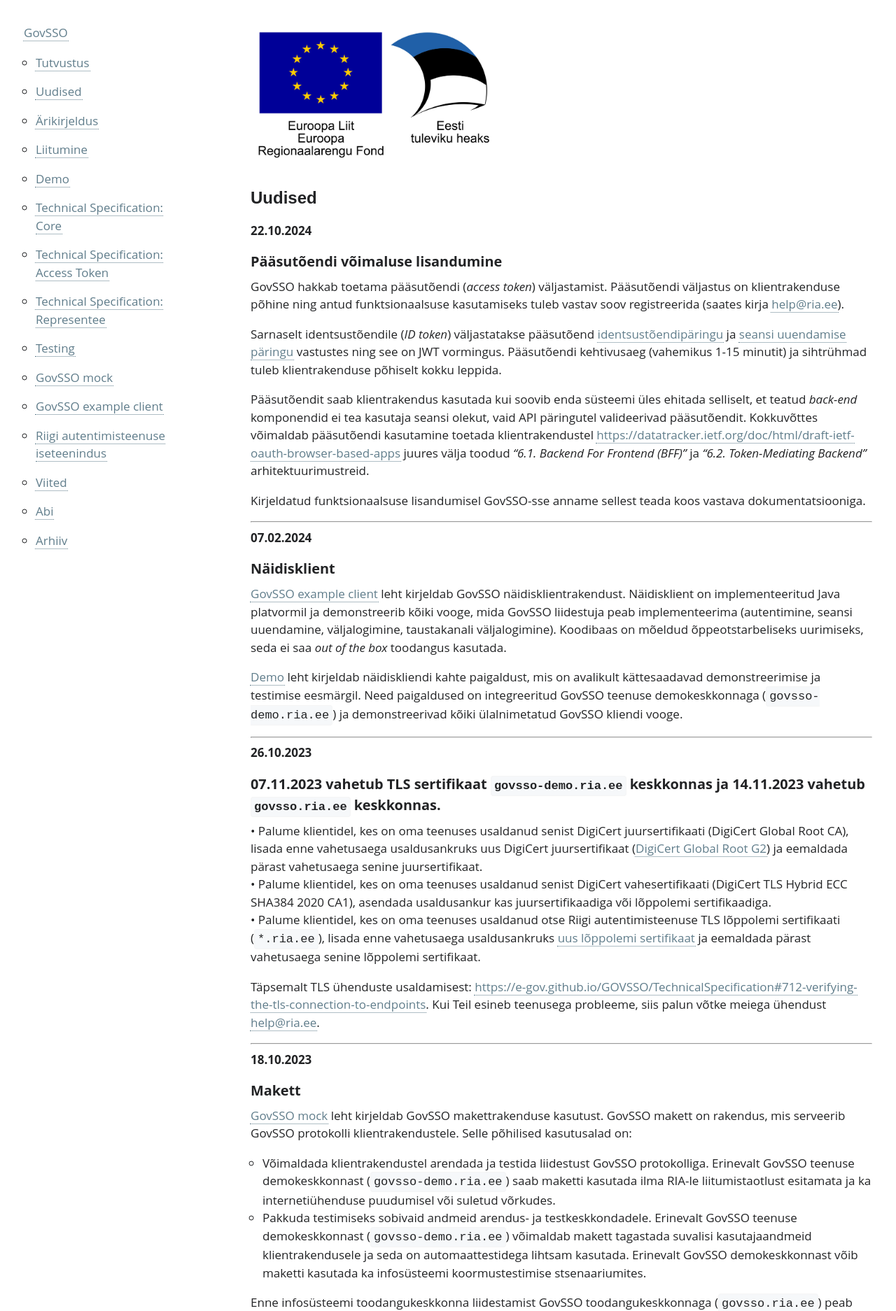
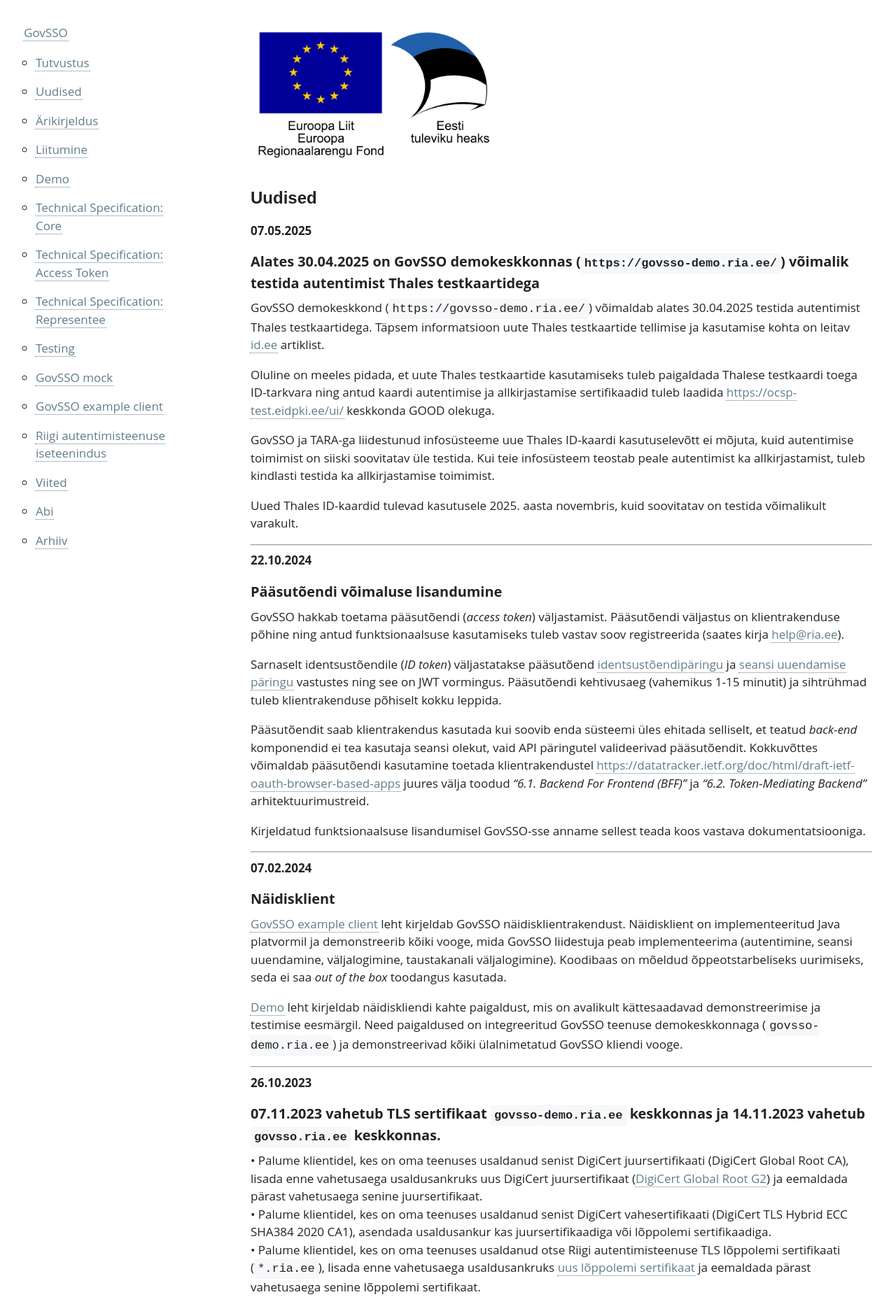
Before and after one commit to e-gov/GOVSSO, a Jekyll site: the page built from News.md, in a window 1280 px wide. Shown: the top 1874 px of the page at 70% size. Built offline with Jekyll 4.4.1, drawn with Linux system fonts in a browser that asks for light colours.

Commit message:
AUT-2198 Add news about Thales testcard support

```diff
--- a/News.md
+++ b/News.md
@@ -5,6 +5,18 @@ permalink: News
 <img src='img/el_regionaalarengu_fond_horisontaalne.jpg' width="350" height="200" alt="Euroopa Liit Euroopa Regionaalarengu Fond"/>
 
 # Uudised
+
+**07.05.2025**
+## Alates 30.04.2025 on GovSSO demokeskkonnas (`https://govsso-demo.ria.ee/`) võimalik testida autentimist Thales testkaartidega
+GovSSO demokeskkond (`https://govsso-demo.ria.ee/`) võimaldab alates 30.04.2025 testida autentimist Thales testkaartidega. Täpsem informatsioon uute Thales testkaartide tellimise ja kasutamise kohta on leitav [id.ee](https://www.id.ee/artikkel/thales-id-kaart/) artiklist.
+
+Oluline on meeles pidada, et uute Thales testkaartide kasutamiseks tuleb paigaldada Thalese testkaardi toega ID-tarkvara ning antud kaardi autentimise ja allkirjastamise sertifikaadid tuleb laadida [https://ocsp-test.eidpki.ee/ui/](https://ocsp-test.eidpki.ee/ui/) keskkonda GOOD olekuga.
+
+GovSSO ja TARA-ga liidestunud infosüsteeme uue Thales ID-kaardi kasutuselevõtt ei mõjuta, kuid autentimise toimimist on siiski soovitatav üle testida. Kui teie infosüsteem teostab peale autentimist ka allkirjastamist, tuleb kindlasti testida ka allkirjastamise toimimist.
+
+Uued Thales ID-kaardid tulevad kasutusele 2025. aasta novembris, kuid soovitatav on testida võimalikult varakult.
+
+___
 
 **22.10.2024**
 ## Pääsutõendi võimaluse lisandumine
```
